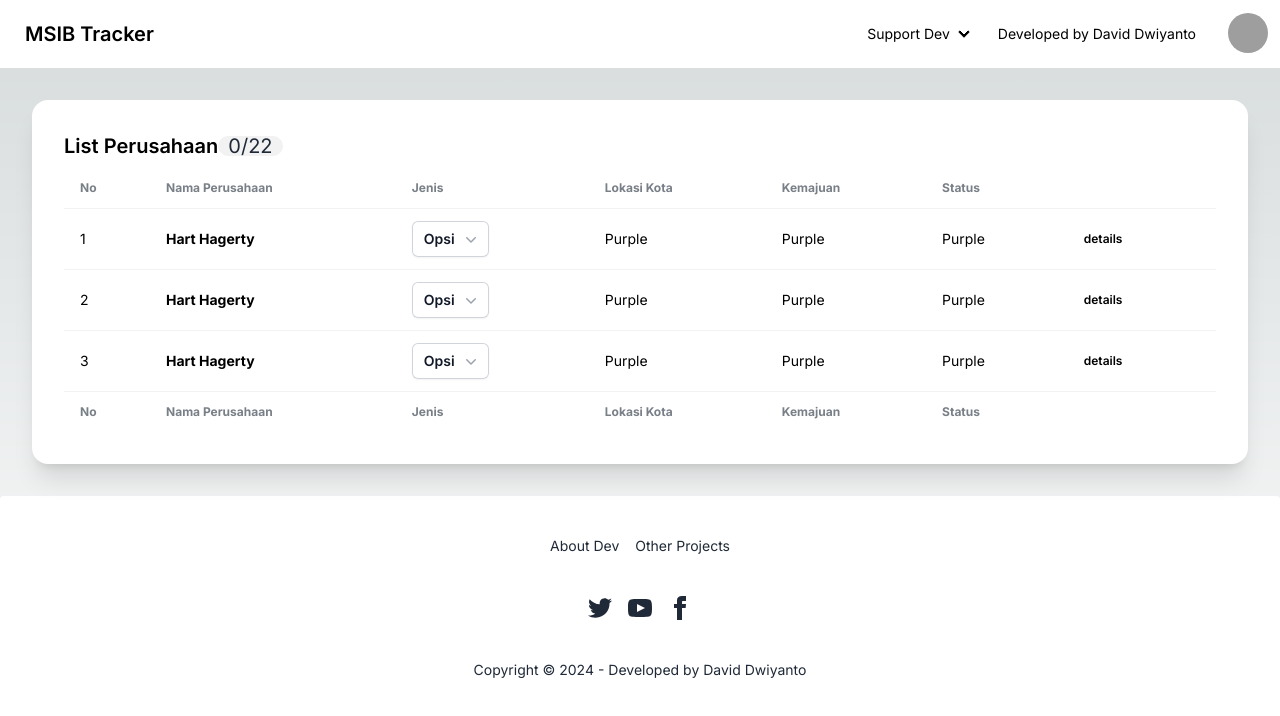
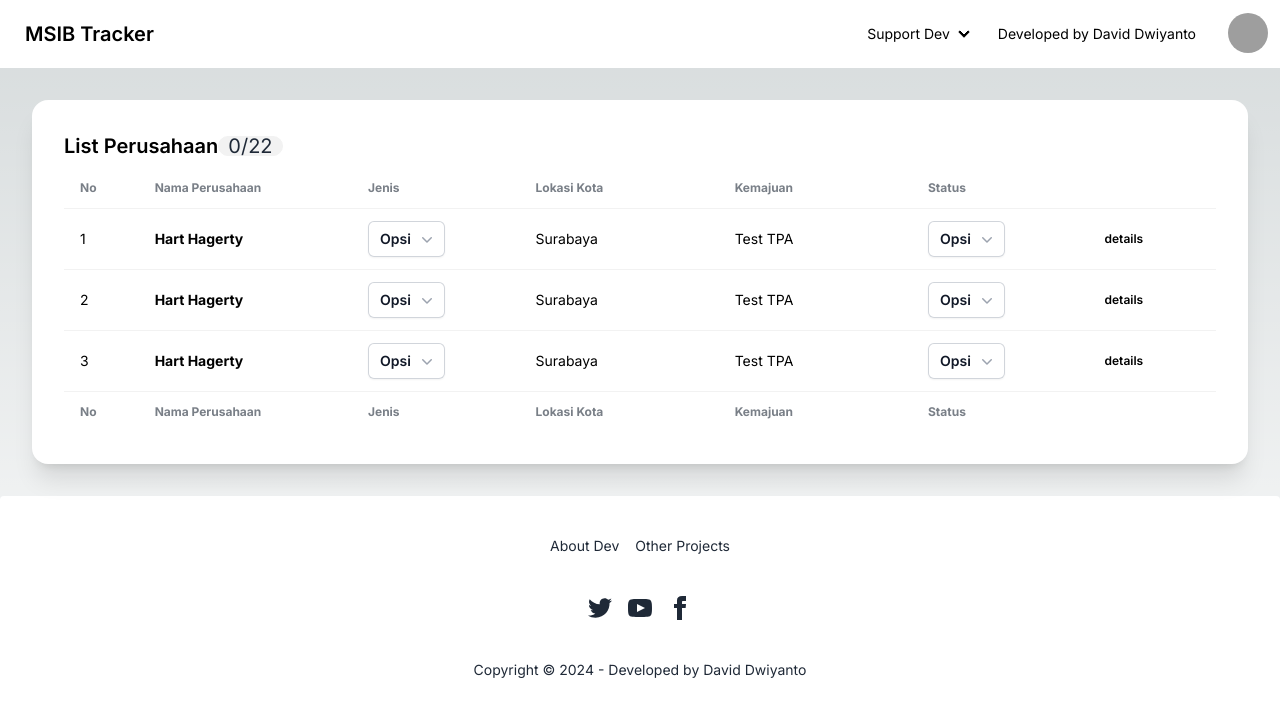
Before and after one commit to daviddvsjrgg/msib-tracker, a Next.js app: page / in a window 1280 px wide. Shown: the top 716 px of the page. Built offline with nearby package versions, Linux system fonts and the light colour scheme; grey boxes are pictures that could not be loaded.

Commit message:
feat(table finalization)

```diff
--- a/src/components/Table.tsx
+++ b/src/components/Table.tsx
@@ -1,8 +1,11 @@
-import Image from 'next/image'
+'use client'
+
 import React from 'react'
 
 import { Menu, MenuButton, MenuItem, MenuItems } from '@headlessui/react'
 import { ChevronDownIcon } from '@heroicons/react/20/solid'
+import Image from 'next/image'
+import Pencil from './icons/Pencil'
 
 const dummyData = [
     { id: 1, name: 'Item 1' },
@@ -78,9 +81,68 @@ const Table = () => {
                     </MenuItems>
                     </Menu>
                     </td>
-                    <td>Purple</td>
-                    <td>Purple</td>
-                    <td>Purple</td>
+                    <td>
+                        <div className='inline-flex'>
+                            <p>Surabaya</p>
+                            <Pencil />
+                        </div>
+                    </td>
+                    <td>
+                        <div className='inline-flex'>
+                            <p>Test TPA</p>
+                            <Pencil />
+                        </div>
+                    </td>
+                    <td>
+                    <Menu as="div" className="relative inline-block text-left">
+                    <div>
+                        <MenuButton className="inline-flex w-full justify-center gap-x-1.5 rounded-md bg-white px-3 py-2 text-sm font-semibold text-gray-900 shadow-sm ring-1 ring-inset ring-gray-300 hover:bg-gray-50">
+                        Opsi
+                        <ChevronDownIcon aria-hidden="true" className="-mr-1 h-5 w-5 text-gray-400" />
+                        </MenuButton>
+                    </div>
+
+                    <MenuItems
+                        transition
+                        className="absolute right-0 z-10 mt-2 w-56 origin-top-right rounded-md bg-white shadow-lg ring-1 ring-black ring-opacity-5 transition focus:outline-none data-[closed]:scale-95 data-[closed]:transform data-[closed]:opacity-0 data-[enter]:duration-100 data-[leave]:duration-75 data-[enter]:ease-out data-[leave]:ease-in"
+                    >
+                        <div className="py-1">
+                        <MenuItem>
+                            <a
+                            href="#"
+                            className="block px-4 py-2 text-sm text-gray-700 data-[focus]:bg-gray-100 data-[focus]:text-gray-900"
+                            >
+                            Diterima
+                            </a>
+                        </MenuItem>
+                        <MenuItem>
+                            <a
+                            href="#"
+                            className="block px-4 py-2 text-sm text-gray-700 data-[focus]:bg-gray-100 data-[focus]:text-gray-900"
+                            >
+                            Diproses
+                            </a>
+                        </MenuItem>
+                        <MenuItem>
+                            <a
+                            href="#"
+                            className="block px-4 py-2 text-sm text-gray-700 data-[focus]:bg-gray-100 data-[focus]:text-gray-900"
+                            >
+                            Belum Lolos
+                            </a>
+                        </MenuItem>
+                        <MenuItem>
+                            <a
+                            href="#"
+                            className="block px-4 py-2 text-sm text-gray-700 data-[focus]:bg-gray-100 data-[focus]:text-gray-900"
+                            >
+                            Ghosting ini, Fix!
+                            </a>
+                        </MenuItem>
+                        </div>
+                    </MenuItems>
+                    </Menu>
+                    </td>
                     <th>
                         <button className="btn btn-ghost btn-xs">details</button>
                     </th>
--- /dev/null
+++ b/src/components/icons/Pencil.tsx
@@ -0,0 +1,36 @@
+import React from 'react'
+import { useRef } from 'react';
+
+const Pencil = () => {
+    const videoRef = useRef<HTMLVideoElement>(null);
+
+    const handleMouseEnter = () => {
+        if (videoRef.current) {
+            videoRef.current.play();
+            videoRef.current.currentTime = 1;
+        }
+    };
+
+    const handleMouseLeave = () => {
+        if (videoRef.current) {
+            videoRef.current.pause();
+            videoRef.current.currentTime = 0.1;
+        }
+    };
+  return (
+    <>
+        <video
+            ref={videoRef}
+            src="https://firebasestorage.googleapis.com/v0/b/bilingual-semester-6.appspot.com/o/Semester-6%2FSimpan%20File-FILE%2FPortfolio%2FAnimated%20Icon%2F023b17e6-94f9-43d1-bcc5-512235dfa1aa-pencil-icon.mp4?alt=media&token=3cc407f1-261e-454a-9b34-2d42af1a653a"
+            width={23}
+            height={23}
+            onMouseEnter={handleMouseEnter}
+            onMouseLeave={handleMouseLeave}
+            loop
+            className='ml-3 hover:scale-150 hover:bg-gray-500 hover:rounded-md hover:cursor-pointer duration-150'
+        />
+    </>
+  )
+}
+
+export default Pencil
```
